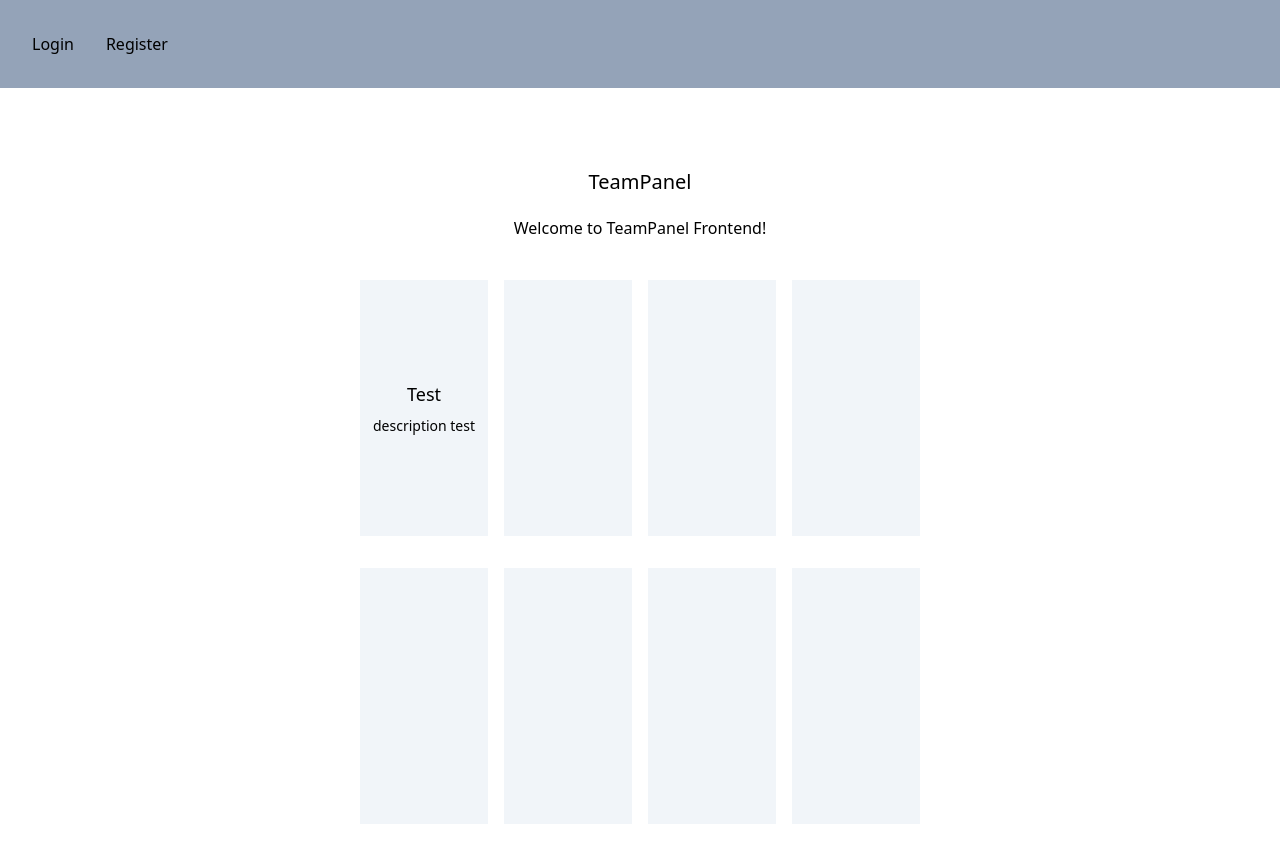
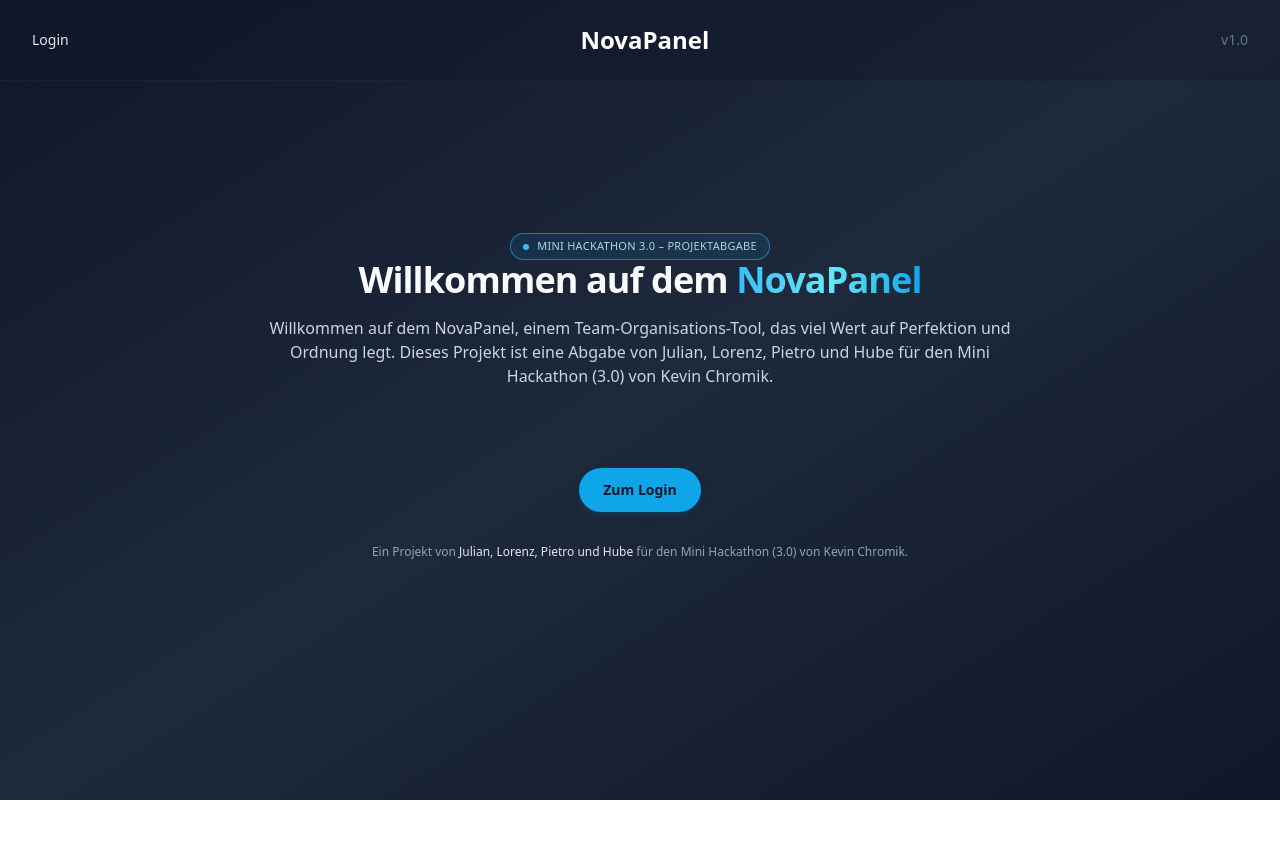
Before and after one commit to LorenzCoder/Minihackathon_3.0, a React (Vite) app in the folder frontend/TeamPanel-Frontend/: page / in a window 1280 px wide. Shown: the top 862 px of the page. After the commit the page ends 800 px from the top, so only its background shows below. Built offline with nearby package versions, Linux system fonts and the light colour scheme.

Commit message:
Startseite fertig

```diff
--- a/frontend/TeamPanel-Frontend/src/Components/Home.jsx
+++ b/frontend/TeamPanel-Frontend/src/Components/Home.jsx
@@ -1,34 +1,74 @@
 export default function Home() {
   return (
     <>
-      <div>
-        <nav className="flex w-full gap-8 p-8 bg-slate-400">
-          <a href="/login">Login</a>
-          <a href="/register"> Register</a>
+      <div className="min-h-screen flex flex-col bg-gradient-to-br from-slate-900 via-slate-800 to-slate-900 text-slate-50">
+        {/* Navbar */}
+        <nav className="flex items-center justify-between w-full px-8 py-6 backdrop-blur-sm bg-slate-900/40 border-b border-slate-800/70">
+          <a
+            href="/login"
+            className="text-sm text-slate-200 hover:text-white hover:underline transition-colors"
+          >
+            Login
+          </a>
+
+          <h1 className="text-2xl font-semibold text-white cursor-default transition-all duration-300 hover:scale-105 drop-shadow-[0_0_0_rgba(255,255,255,0)] hover:drop-shadow-[0_0_20px_rgba(255,255,255,0.9)]">
+            NovaPanel
+          </h1>
+
+          {/* Platzhalter rechts, kannst du später nutzen */}
+          <span className="text-sm text-slate-500">v1.0</span>
         </nav>
-        <div className="flex flex-col items-center justify-center w-full h-screen">
-          <div>
-            <h1 className="m-5 text-xl">TeamPanel</h1>
+
+        {/* Main-Bereich, schön verteilt */}
+        <main className="flex-1 flex flex-col items-center justify-center px-6 py-10">
+                    <div className="inline-flex items-center gap-2 px-3 py-1 text-[11px] font-medium tracking-wide uppercase rounded-full border border-sky-400/50 bg-sky-500/10 text-sky-200/90">
+            <span className="w-1.5 h-1.5 rounded-full bg-sky-400" />
+            Mini Hackathon 3.0 – Projektabgabe
           </div>
-          <div>
-            <p>Welcome to TeamPanel Frontend!</p>
+          <div className="max-w-3xl text-center space-y-4">
+            <h2 className="text-3xl font-bold tracking-tight md:text-4xl">
+              Willkommen auf dem{" "}
+              <span className="bg-gradient-to-r from-sky-400 via-cyan-300 to-sky-500 bg-clip-text text-transparent">
+                NovaPanel
+              </span>
+            </h2>
+
+            <p className="text-sm md:text-base text-slate-300 leading-relaxed">
+              Willkommen auf dem NovaPanel, einem Team-Organisations-Tool, das
+              viel Wert auf Perfektion und Ordnung legt. Dieses Projekt ist eine
+              Abgabe von Julian, Lorenz, Pietro und Hube für den Mini Hackathon
+              (3.0) von Kevin Chromik.
+            </p>
           </div>
-          <div className="grid grid-cols-4 gap-2 mt-5 ">
-            <SectionPanel title={"Test"} description={"description test"} />
-            <SectionPanel />
-            <SectionPanel />
-            <SectionPanel />
-            <SectionPanel />
-            <SectionPanel />
-            <SectionPanel />
-            <SectionPanel />
+
+      <div className="flex flex-col items-center px-6 pt-16 pb-12">
+        {/* Hero */}
+        <section className="flex flex-col items-center text-center max-w-3xl mb-10 gap-4">
+
+          <a
+            href="/login"
+            className="mt-4 px-6 py-3 text-sm font-semibold rounded-full bg-sky-500 hover:bg-sky-400 text-slate-900 shadow-md shadow-sky-900/50 transition-all duration-200"
+          >
+            Zum Login
+          </a>
+
+          <p className="mt-4 text-xs text-slate-400">
+            Ein Projekt von{" "}
+            <span className="font-medium text-slate-200">
+              Julian, Lorenz, Pietro und Hube
+            </span>{" "}
+            für den Mini Hackathon (3.0) von Kevin Chromik.
+          </p>
+                </section>
           </div>
-        </div>
+
+        </main>
       </div>
     </>
   );
 }
 
+// Kannst du später benutzen, aktuell optional
 function SectionPanel({ title, description }) {
   return (
     <section className="w-32 h-64 m-1 mt-5 transition-transform bg-slate-100 hover:scale-105">
```
